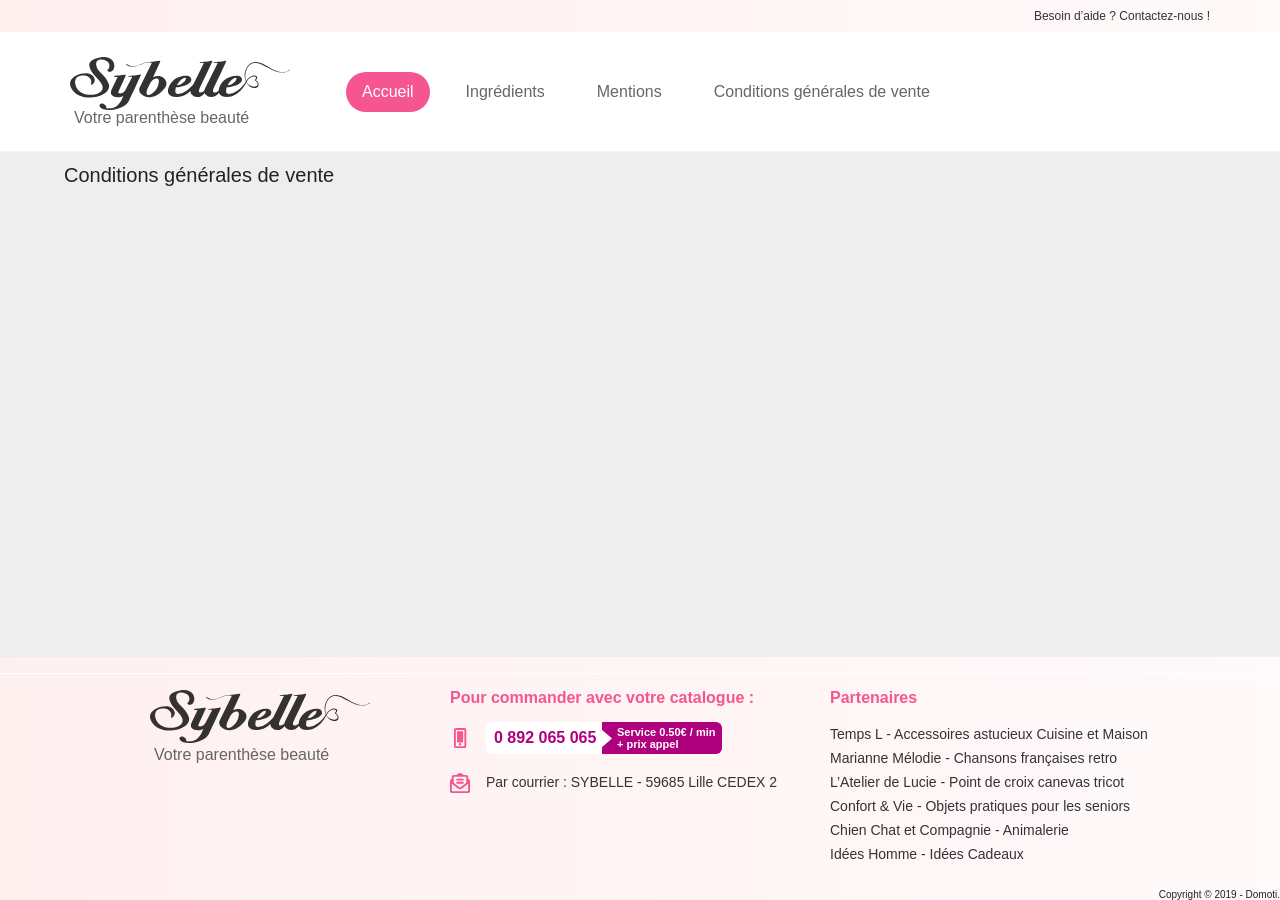
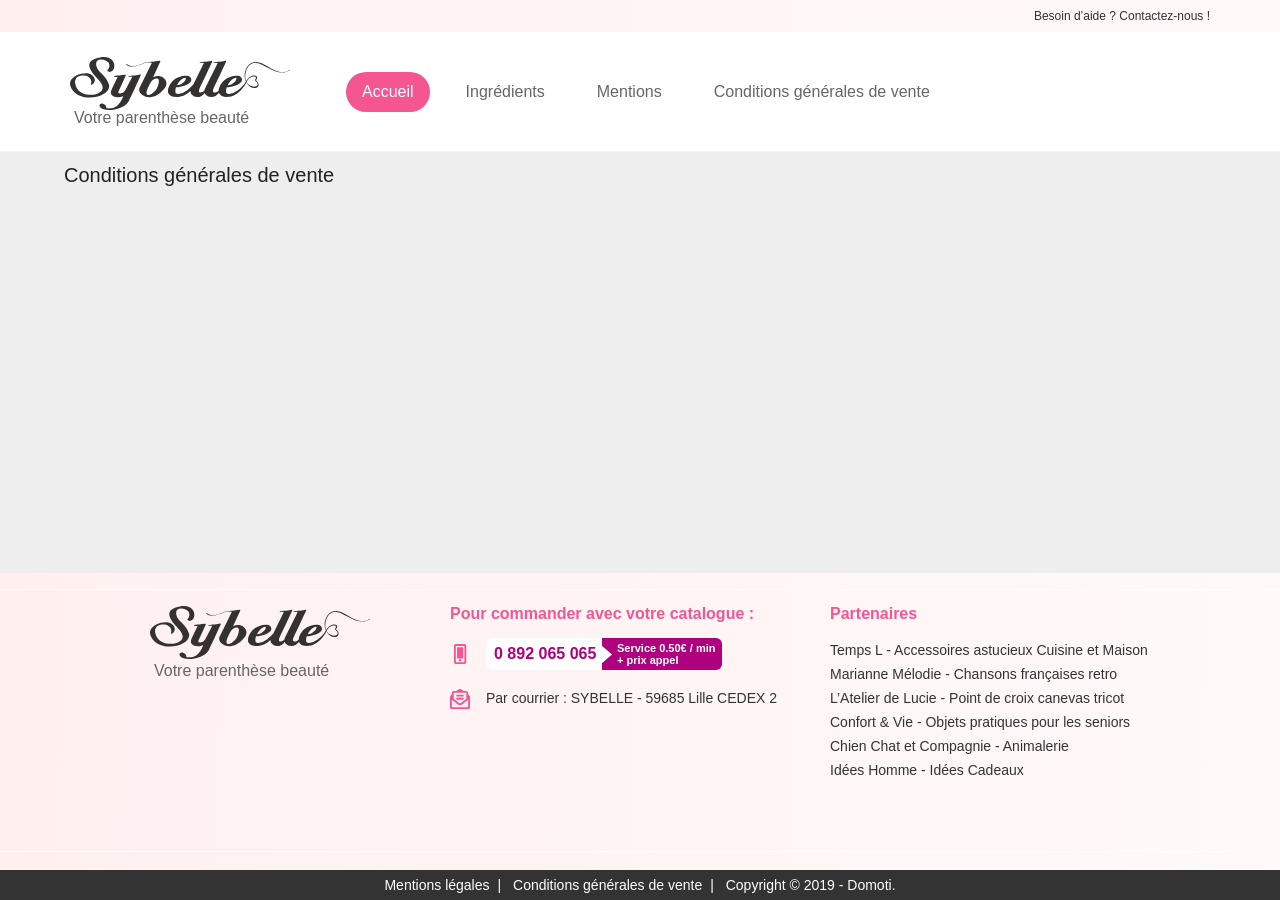
Before and after one commit to sybelledom/sybelledom.github.io, a Jekyll site: the page built from _pages/4_cgv.md, in a window 1280 px wide. Built offline with Jekyll 4.4.1, drawn with Linux system fonts in a browser that asks for light colours.

Commit message:
footer presque terminé manque href mentions et cgv

```diff
--- a/_includes/footer.html
+++ b/_includes/footer.html
@@ -48,9 +48,11 @@
     </div>
   </div>
 
-  <div class="footer__copyright full">
-    <span style="text-align: right; float: right">
-      Copyright © 2019 - Domoti.
-    </span>
+  <div class="footer__copyright">
+    <ul>
+      <li><a href="/">Mentions légales</a></li>
+      <li><a href="/">Conditions générales de vente</a></li>
+      <li>Copyright © 2019 - Domoti.</li>
+    </ul>
   </div>
 </footer>
--- a/_sass/layout/_footer.scss
+++ b/_sass/layout/_footer.scss
@@ -14,17 +14,27 @@
     margin-top: 8px;
     border-top: 1px solid $white;
   }
+  &::after {
+    position: relative;
+    bottom: 4.8rem;
+    content: '';
+    display: block;
+    border-top: 1px solid $white;
+    width: 100%;
+  }
 
   &__zone1 {
-  width: 115.2rem;
-  margin: 0 auto;
-  padding: 2.4rem 0.6rem;
+    width: 115.2rem;
+    margin: 0 auto;
+    padding: 2.4rem 0.6rem 8.8rem;
+
     h3 {
       margin-bottom: 1.6rem;
       color: $primary-regular;
       font-size: $body-medium;
       font-weight: bold;
     }
+
     ul>li {
       line-height: 2.4rem;
       color: $greys-steel;
@@ -36,6 +46,7 @@
         margin-right: 1.6rem;
       }
     }
+
   }
       &__contact li:first-child {
         margin-bottom: 1.6rem;
@@ -67,6 +78,35 @@
         text-indent: 0.4rem;
       }
 
+  }
+
+  &__copyright {
+      display: flex;
+      align-items: center;
+      justify-content: center;
+      margin-bottom: -1px; // FIX bug ::after bd 1px $white
+      font-size: $body-small;
+      color: $white;
+      background-color: $greys-steel;
+
+    ul {
+      li {
+        a {
+          display: inline-block;
+          height: 3rem;
+          line-height: 3rem;
+          color: $white;
+        }
+        display: inline;
+        &:nth-child(0n+1):after,
+        &:nth-child(0n+2):after {
+          content: '|';
+          display: inline-block;
+          padding: 0 8px;
+        }
+      }
     }
 
+  }
+
 }
```
Also changed, not shown: 11 other files.
